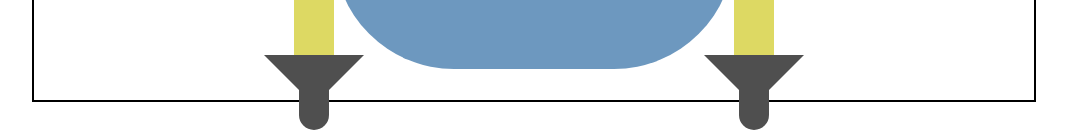
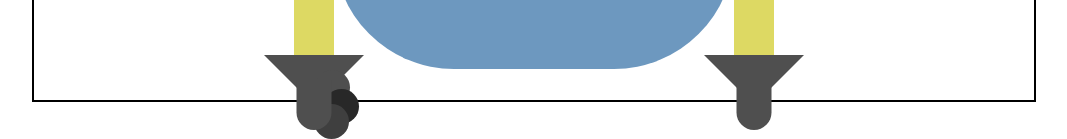
Before and after one commit to jelleds/CSS-Drawings, a plain HTML site: page Minion/index.html in a window 1280 px wide. Shown: the part 700-839 px from the top of the page, without its empty margins (106-1173 px from the left). Drawn offline with Linux system fonts and the light colour scheme.

Commit message:
adding left fingers

```diff
--- a/Minion/style.css
+++ b/Minion/style.css
@@ -217,8 +217,38 @@
 	border-top: 50px solid #4f4f4f;
 }
 .thumb{
-    width: 30px;
+    width: 35px;
     height:50px;
     background: #4f4f4f;
     border-radius: 0 0 40px 40px;
+    z-index: 4;
 }
+.leftfinger2{
+    position: absolute;
+    width:35px;
+    height: 35px;
+    border-radius: 50%;
+    background: #3f3f3f;
+    bottom: -34px;
+    z-index: 3;
+}
+.leftfinger3{
+    position: absolute;
+    width:35px;
+    height: 35px;
+    border-radius: 50%;
+    background: #282828;
+    bottom: -19px;
+    left:10px;
+    z-index: 2;
+}
+.leftfinger4{
+    position: absolute;
+    width:35px;
+    height: 35px;
+    border-radius: 50%;
+    background: #4f4f4f;
+    bottom: -0px;
+    left:1px;
+    z-index: 1;
+}
```
